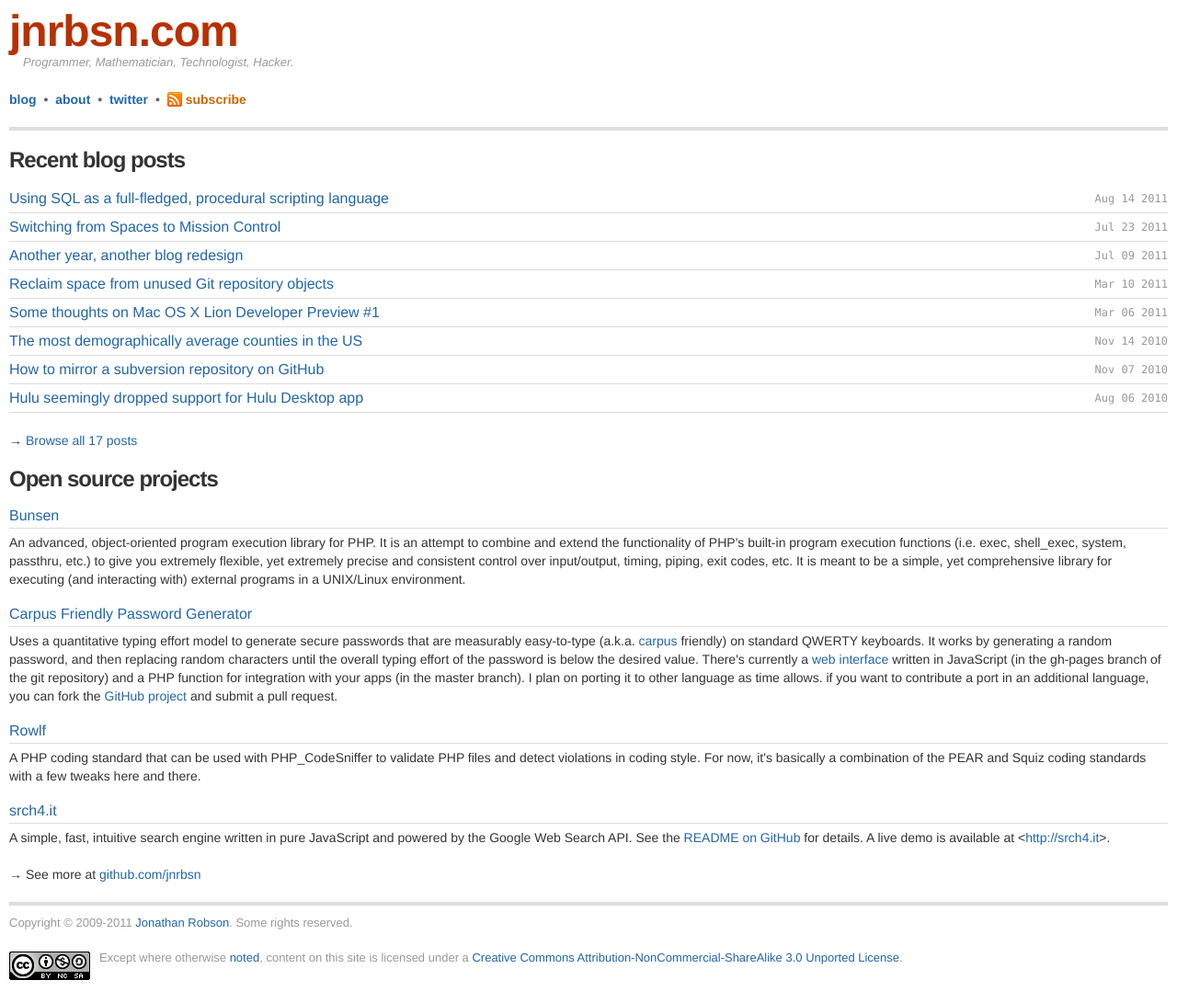
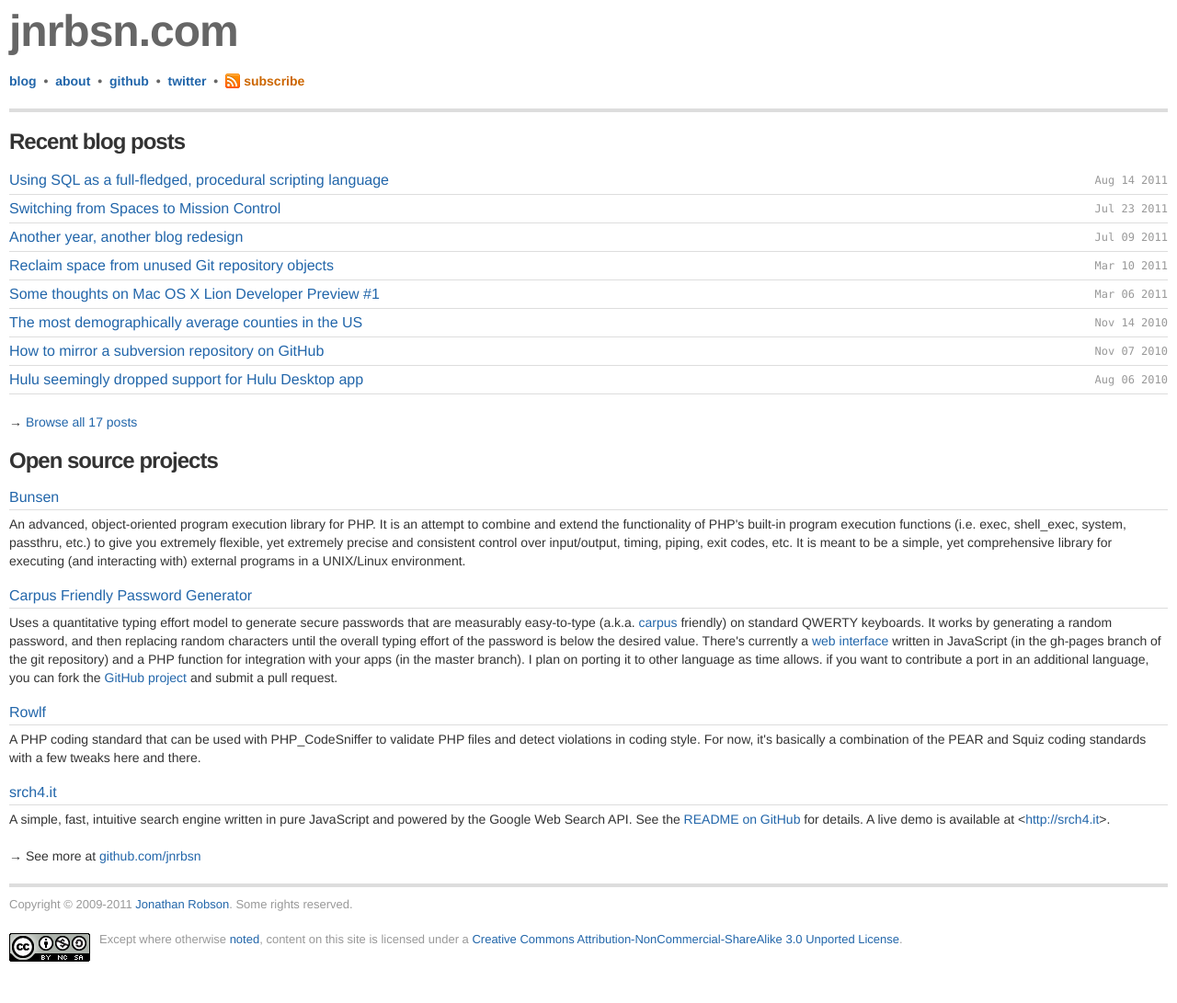
Before and after one commit to jnrbsn/jnrbsn.com, a Jekyll site: the page built from index.html, in a window 1280 px wide. Shown: the whole page at 92% size. Built offline with Jekyll 4.4.1, drawn with Linux system fonts in a browser that asks for light colours; Markdown is read by kramdown in place of the engine named in the settings.

Commit message:
Header tweaks.

```diff
--- a/_layouts/default.html
+++ b/_layouts/default.html
@@ -17,12 +17,12 @@
 <body>
 <header>
 <h1><a href="/">{{ site.title }}</a></h1>
-<p>Programmer, Mathematician, Technologist, Hacker.</p>
 <nav>
-<a href="/blog.html">blog</a> &bull;
-<a href="/about.html">about</a> &bull;
-<a href="http://twitter.com/jonathanrobson" rel="nofollow">twitter</a> &bull;
-<a id="subscribe-link" href="{{ site.subscribe }}" rel="nofollow">subscribe</a>
+<a href="/blog.html" title="Read my blog">blog</a> &bull;
+<a href="/about.html" title="About me">about</a> &bull;
+<a href="http://github.com/jnrbsn" title="github.com/jnrbsn" rel="nofollow">github</a> &bull;
+<a href="http://twitter.com/jonathanrobson" title="twitter.com/jonathanrobson" rel="nofollow">twitter</a> &bull;
+<a id="subscribe-link" href="{{ site.subscribe }}" title="Go to my RSS feed" rel="nofollow">subscribe</a>
 </nav>
 </header>
 <div id="main">
--- a/css/main.css
+++ b/css/main.css
@@ -107,7 +107,7 @@
     padding: 0;
 }
 body > header > h1 a {
-    color: #b83000;
+    color: #666;
 }
 body > header > h1 a:hover {
     color: #333;
@@ -119,11 +119,11 @@
     margin: 0 0 0 15px;
 }
 body > header > nav {
-    bottom: 48px;
+    bottom: 20px;
     color: #666;
     font-weight: bold;
     position: absolute;
-    right: 34px;
+    right: 0;
 }
 body > header > nav > a {
     display: inline-block;
```
